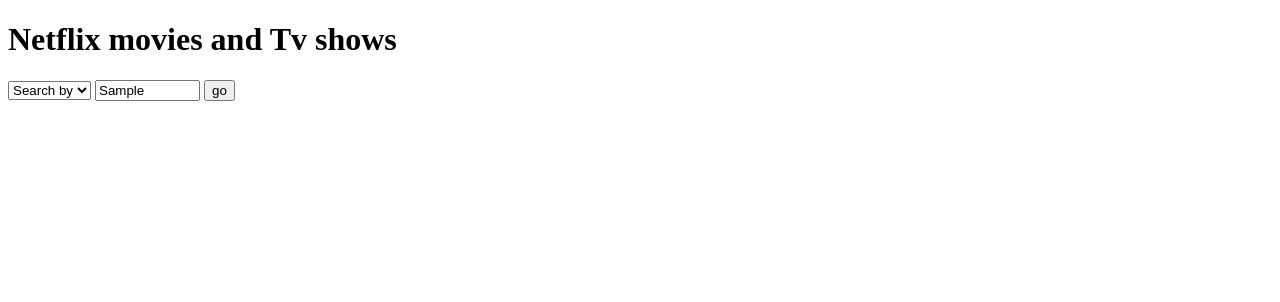
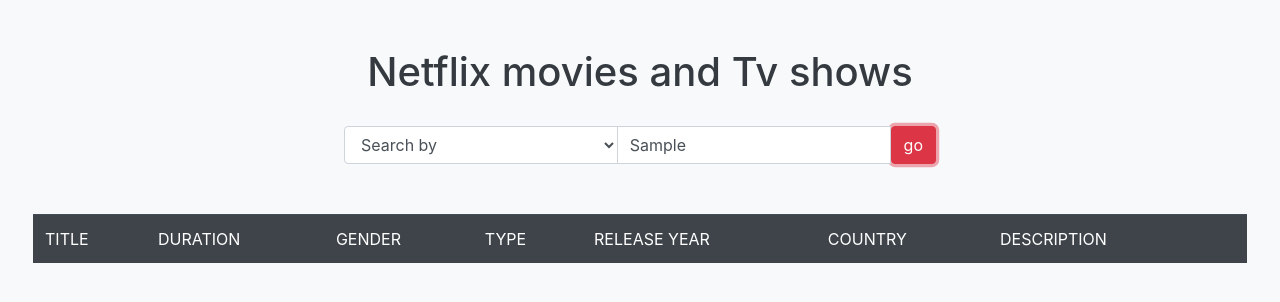
Before and after one commit to marcosdelgado0408/restWebService, a plain HTML site: page client/index.html in a window 1280 px wide. Both pictures are taken after typing "Sample" into the empty fields and a click on the button "go". Drawn offline with nearby package versions, Linux system fonts and the light colour scheme.

Commit message:
adicionando bootstrap e adicionando primeira linha da tabela

```diff
--- a/client/index.html
+++ b/client/index.html
@@ -5,26 +5,29 @@
     <meta http-equiv='X-UA-Compatible' content='IE=edge'>
     <title>Netflix recomendation</title>
 
-    <style>
+    <!-- <style>
         td, tr, movies{
             border: 1px solid black;
         }
-    </style>
+    </style> -->
 
 
     <meta name='viewport' content='width=device-width, initial-scale=1'>
     <!-- <link rel='stylesheet' type='text/css' media='screen' href='main.css'> -->
     <script src='js/main.js'></script>
+    <link rel="stylesheet" href="https://maxcdn.bootstrapcdn.com/bootstrap/4.3.1/css/bootstrap.min.css">
     <script src="https://code.jquery.com/jquery-1.9.1.js"></script>
 
 </head>
 
-<body>
-    <div>
+<body class="p-5 bg-light text-dark">
+
+
+    <div class="text-center">
         <h1>Netflix movies and Tv shows</h1>
     </div>
 
-    <div class="input-group">
+    <div class=" mx-auto input-group w-50" style="margin-top: 30px;">
         <select id="searchType" class="form-control">
                 <option value="" disabled selected>Search by</option>
                 <option value=1>Title</option>
@@ -36,9 +39,28 @@
 
 
     <div class="row">
-        <table id="movies" class="table text-white">
+        <table id="movies" class="table table-striped table-dark" style="margin-top: 50px;">
+            <!-- <thead>
+                 <tr>
+                    <th class="small text-center" scope="col">Title</th>
+                    <th class="small text-center" scope="col">Duration</th>
+                    <th class="small text-center" scope="col">Gender</th>
+                    <th class="small text-center" scope="col">type</th>
+                    <th class="small text-center" scope="col">Release Year</th>
+                    <th class="small text-center" scope="col">Country</th>
+                    <th class="small text-center" scope="col">Description</th>
+                </tr>
+            </thead> -->
+            <tbody id="events" class="small text-center">
+            </tbody>
         </table>
     </div>
+
+
+
+
+
+
 
 
 </body>
--- a/client/js/main.js
+++ b/client/js/main.js
@@ -1,14 +1,47 @@
 function search(){
+
+    $("#movies").empty();
+
+    insertFirstRow();
+
     if(document.getElementById("searchType").value == 1){
-        $("#movies").empty();
         getApi("pesquisaTitulo");
     }
     else if(document.getElementById("searchType").value == 2){
-        $("#movies").empty();
         getApi("pesquisaGenero");
     }
 }
 
+
+
+
+function insertFirstRow(){
+    var table  = document.getElementById("movies");
+    var row = table.insertRow();
+    var cell = row.insertCell();
+
+    cell.innerHTML = "TITLE";
+    cell = row.insertCell();
+
+    cell.innerHTML = "DURATION";
+    cell = row.insertCell();
+
+    cell.innerHTML = "GENDER";
+    cell = row.insertCell();
+
+    cell.innerHTML = "TYPE";
+    cell = row.insertCell();
+
+    cell.innerHTML = "RELEASE YEAR";
+    cell = row.insertCell();
+
+    cell.innerHTML = "COUNTRY";
+    cell = row.insertCell();
+
+    cell.innerHTML = "DESCRIPTION";
+    cell = row.insertCell();
+
+}
 
 
 function createRow(movie){
```
